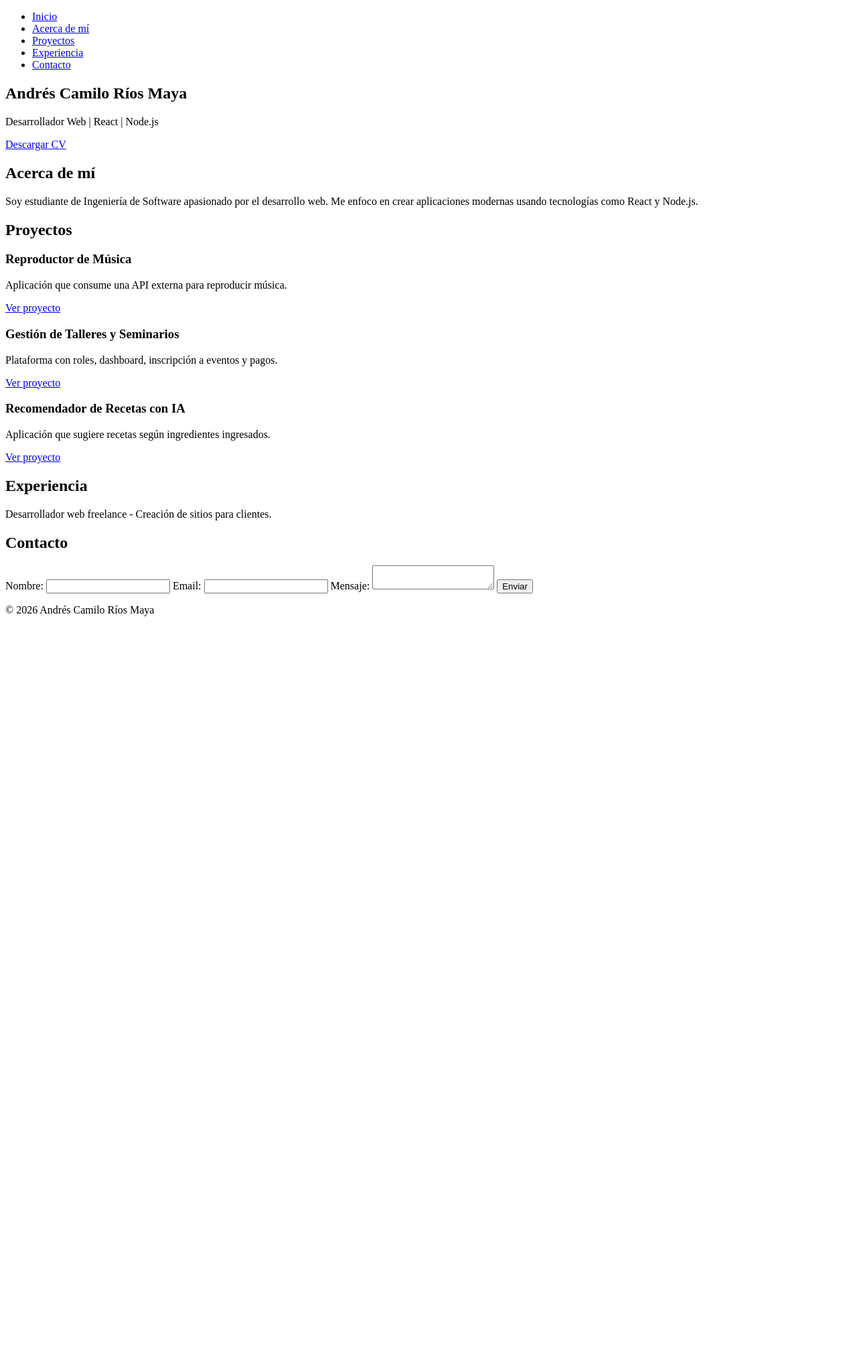
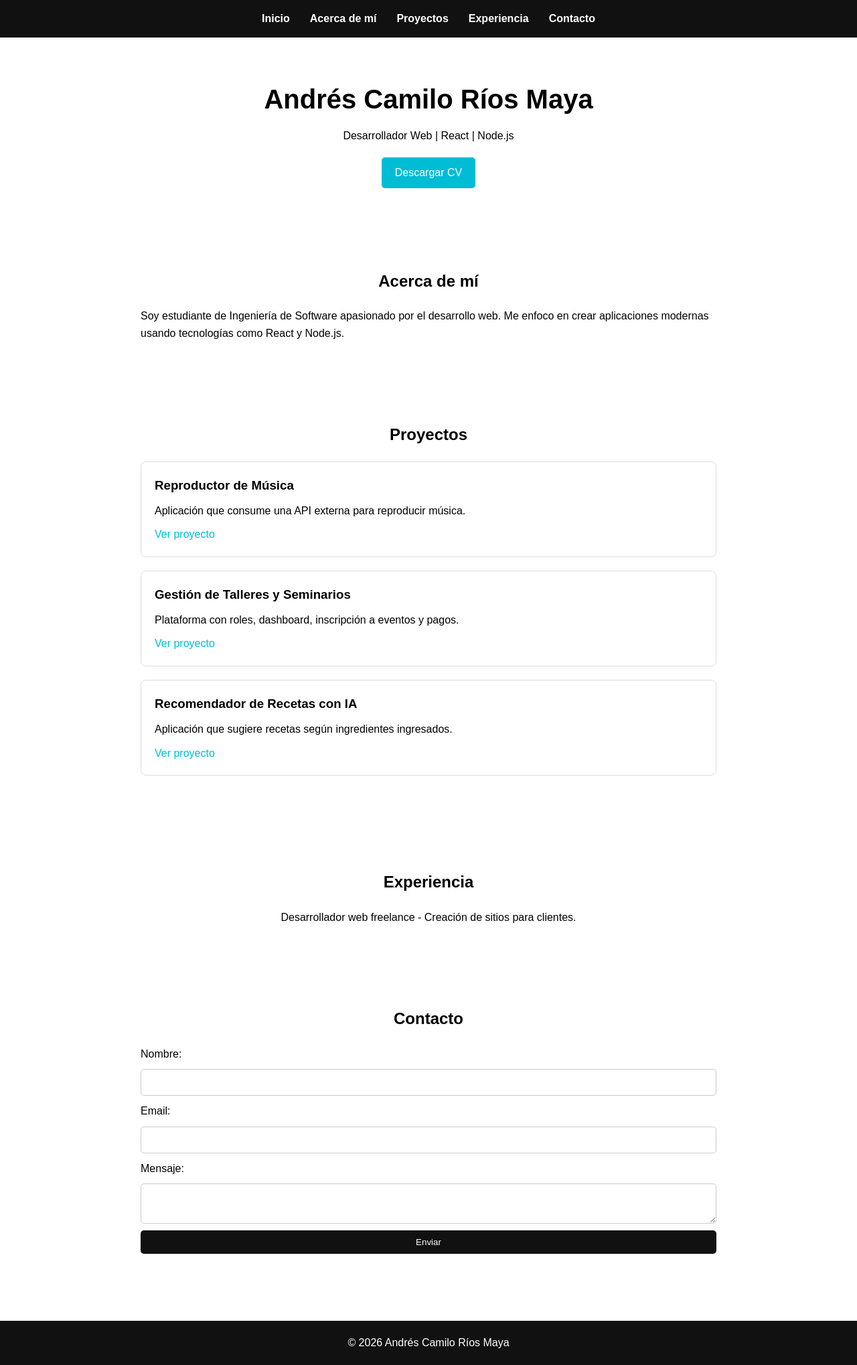
Before and after one commit to CamiloToroSan/Examen-Elec1, a Django app: page /dev4/ in a window 1280 px wide. Shown: the whole page at 67% size. Before the commit the page ends 920 px from the top, so only its background shows below. Run offline with Django 5.2, Linux system fonts and the light colour scheme.

Commit message:
feature: agregado css y eliminado db y caché

```diff
--- /dev/null
+++ b/portafolio_profesional/dev4/static/stylesdev4.css
@@ -0,0 +1,150 @@
+/* Reset básico */
+* {
+    margin: 0;
+    padding: 0;
+    box-sizing: border-box;
+}
+
+body {
+    font-family: Arial, sans-serif;
+    line-height: 1.6;
+}
+
+/* Navbar */
+header {
+    background: #111;
+    padding: 15px 0;
+}
+
+nav ul {
+    display: flex;
+    justify-content: center;
+    list-style: none;
+    gap: 30px;
+}
+
+nav a {
+    color: white;
+    text-decoration: none;
+    font-weight: bold;
+}
+
+nav a:hover {
+    color: #00bcd4;
+}
+
+/* Secciones */
+section {
+    padding: 60px 20px;
+    max-width: 900px;
+    margin: auto;
+}
+
+/* Hero */
+#inicio {
+    text-align: center;
+}
+
+#inicio h1 {
+    font-size: 2.5rem;
+    margin-bottom: 10px;
+}
+
+#inicio p {
+    margin-bottom: 20px;
+}
+
+#inicio a {
+    display: inline-block;
+    padding: 10px 20px;
+    background: #00bcd4;
+    color: white;
+    text-decoration: none;
+    border-radius: 5px;
+}
+
+#inicio a:hover {
+    background: #0097a7;
+}
+
+/* Títulos */
+h2 {
+    margin-bottom: 20px;
+    text-align: center;
+}
+
+/* Proyectos */
+#proyectos article {
+    border: 1px solid #ddd;
+    padding: 20px;
+    margin-bottom: 20px;
+    border-radius: 8px;
+}
+
+#proyectos h3 {
+    margin-bottom: 10px;
+}
+
+#proyectos a {
+    display: inline-block;
+    margin-top: 10px;
+    color: #00bcd4;
+    text-decoration: none;
+}
+
+#proyectos a:hover {
+    text-decoration: underline;
+}
+
+/* Experiencia */
+#experiencia p {
+    text-align: center;
+}
+
+/* Formulario */
+form {
+    display: flex;
+    flex-direction: column;
+    gap: 10px;
+}
+
+input, textarea {
+    padding: 10px;
+    border: 1px solid #ccc;
+    border-radius: 5px;
+    font-size: 1rem;
+}
+
+button {
+    padding: 10px;
+    background: #111;
+    color: white;
+    border: none;
+    cursor: pointer;
+    border-radius: 5px;
+}
+
+button:hover {
+    background: #333;
+}
+
+/* Footer */
+footer {
+    text-align: center;
+    padding: 20px;
+    background: #111;
+    color: white;
+    margin-top: 40px;
+}
+
+/* Responsive */
+@media (max-width: 600px) {
+    nav ul {
+        flex-direction: column;
+        gap: 10px;
+    }
+
+    #inicio h1 {
+        font-size: 2rem;
+    }
+}
--- a/portafolio_profesional/dev4/templates/index.html
+++ b/portafolio_profesional/dev4/templates/index.html
@@ -3,6 +3,7 @@
 <head>
     <meta charset="UTF-8">
     <title>Portafolio - Andrés Camilo Ríos</title>
+    <link rel="stylesheet" href="../static/stylesdev4.css">
 </head>
 <body>
 
```
